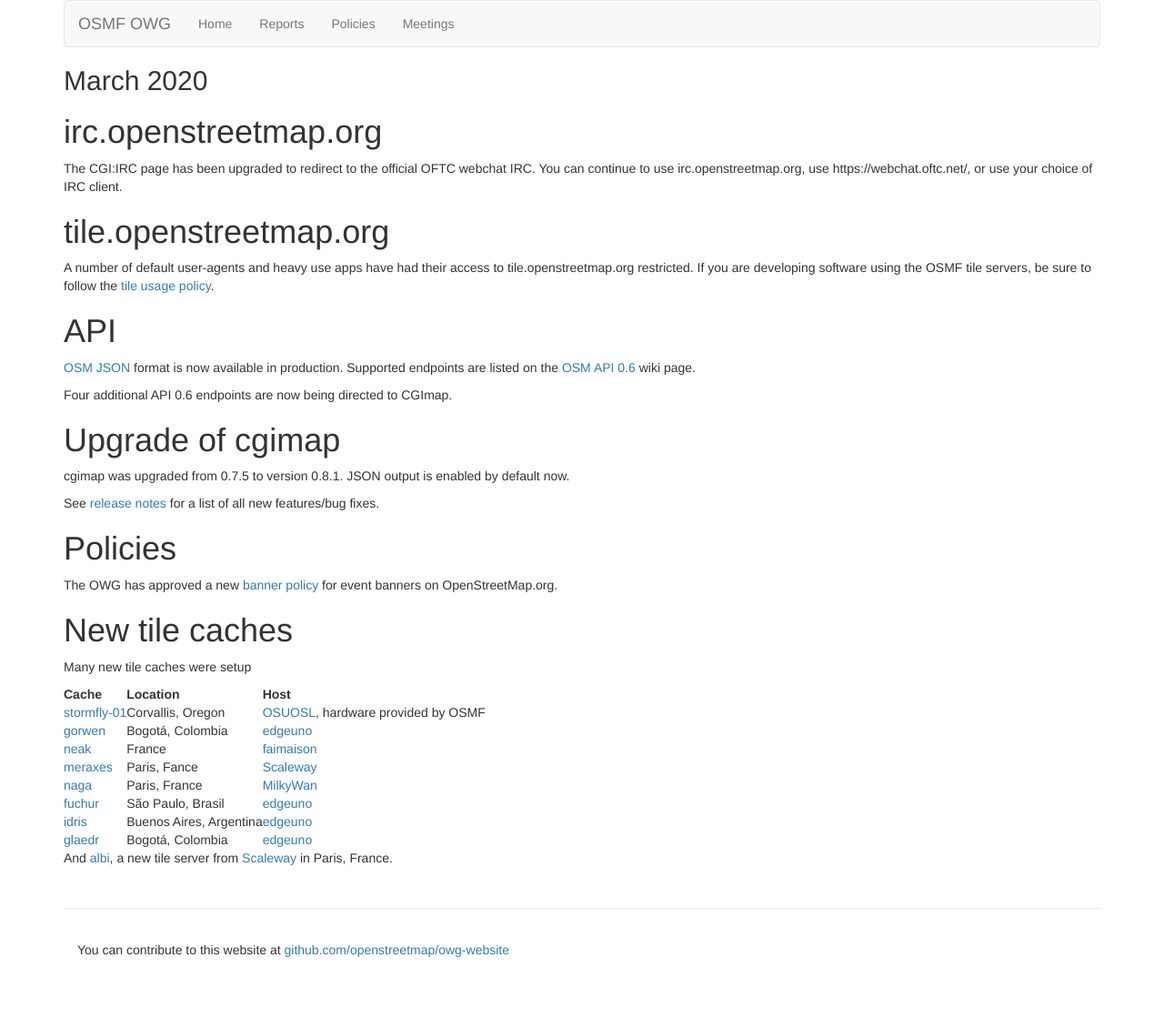
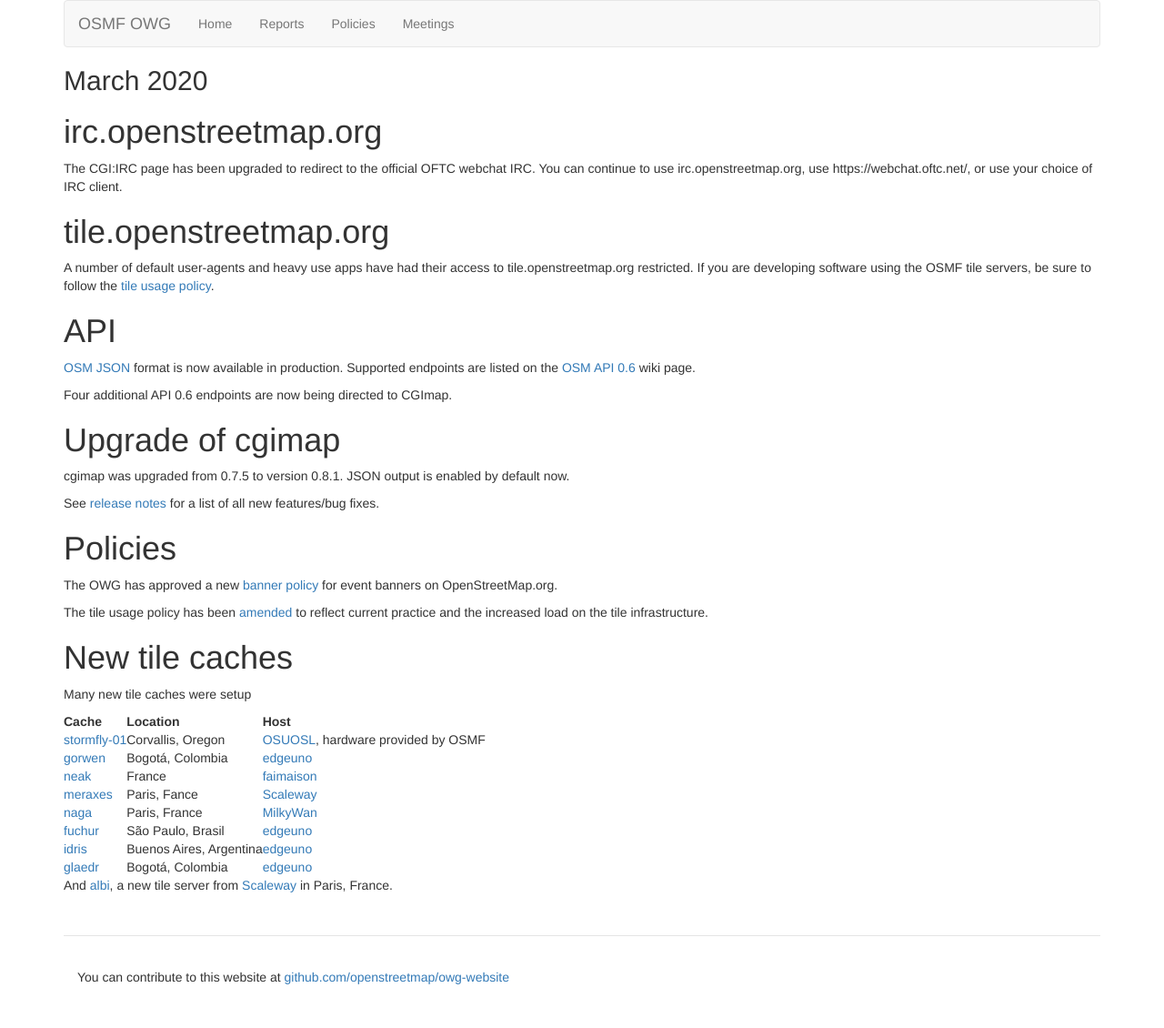
Before and after one commit to openstreetmap/owg-website, a Jekyll site: the page built from _posts/2020-03-01-march.md, in a window 1280 px wide. Shown: the whole page at 91% size. Built offline with Jekyll 4.4.1, drawn with Linux system fonts in a browser that asks for light colours; before the commit the page ends 1100 px from its top, so only the background shows below that.

Commit message:
Add to march log about tile policy

```diff
--- a/_posts/2020-03-01-march.md
+++ b/_posts/2020-03-01-march.md
@@ -28,6 +28,8 @@
 
 The OWG has approved a new [banner policy](/policies/banner/) for event banners on OpenStreetMap.org.
 
+The tile usage policy has been [amended](https://github.com/openstreetmap/owg-website/pull/60/files) to reflect current practice and the increased load on the tile infrastructure.
+
 # New tile caches
 
 Many new tile caches were setup
```
